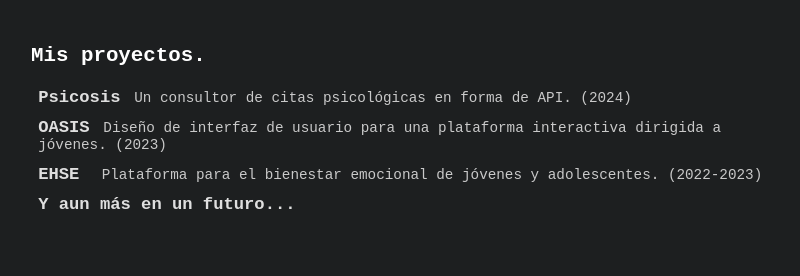
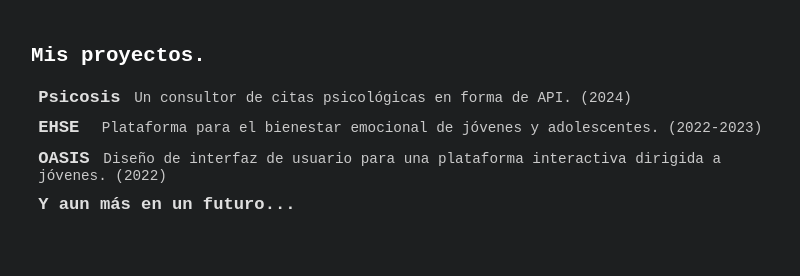
Before and after one commit to 747420/Portafolio, a plain HTML site: page index.html in a window 1280 px wide. Shown: the part 443-719 px from the top of the page, without its empty margins (225-1025 px from the left). Drawn offline with Linux system fonts and the light colour scheme.

Commit message:
Update index.html

```diff
--- a/index.html
+++ b/index.html
@@ -48,11 +48,12 @@
             <ul class="work">
                 <li><a href="https://747420.github.io/Psicosis/index.html">Psicosis</a>Un consultor de citas
                     psicológicas en forma de API. (2024)</li>
+
+                <li><a href="https://747420.github.io/EHSE/index.html">EHSE</a> Plataforma para el bienestar emocional
+                    de jóvenes y adolescentes. (2022-2023)</li>
                 <li><a
                         href="https://www.figma.com/design/4IS2f922ikrnsNk9NFt6qv/OASIS-Dise%C3%B1o-UX%2FUI?node-id=0-1&t=R1ukk2FsQSO8Tild-1">OASIS</a>Diseño
-                    de interfaz de usuario para una plataforma interactiva dirigida a jóvenes. (2023)</li>
-                <li><a href="https://747420.github.io/EHSE/index.html">EHSE</a> Plataforma para el bienestar emocional
-                    de jóvenes y adolescentes. (2022-2023)</li>
+                    de interfaz de usuario para una plataforma interactiva dirigida a jóvenes. (2022)</li>
                 <li><a href="#">Y aun más en un futuro...</a></li>
             </ul>
         </div>
```
